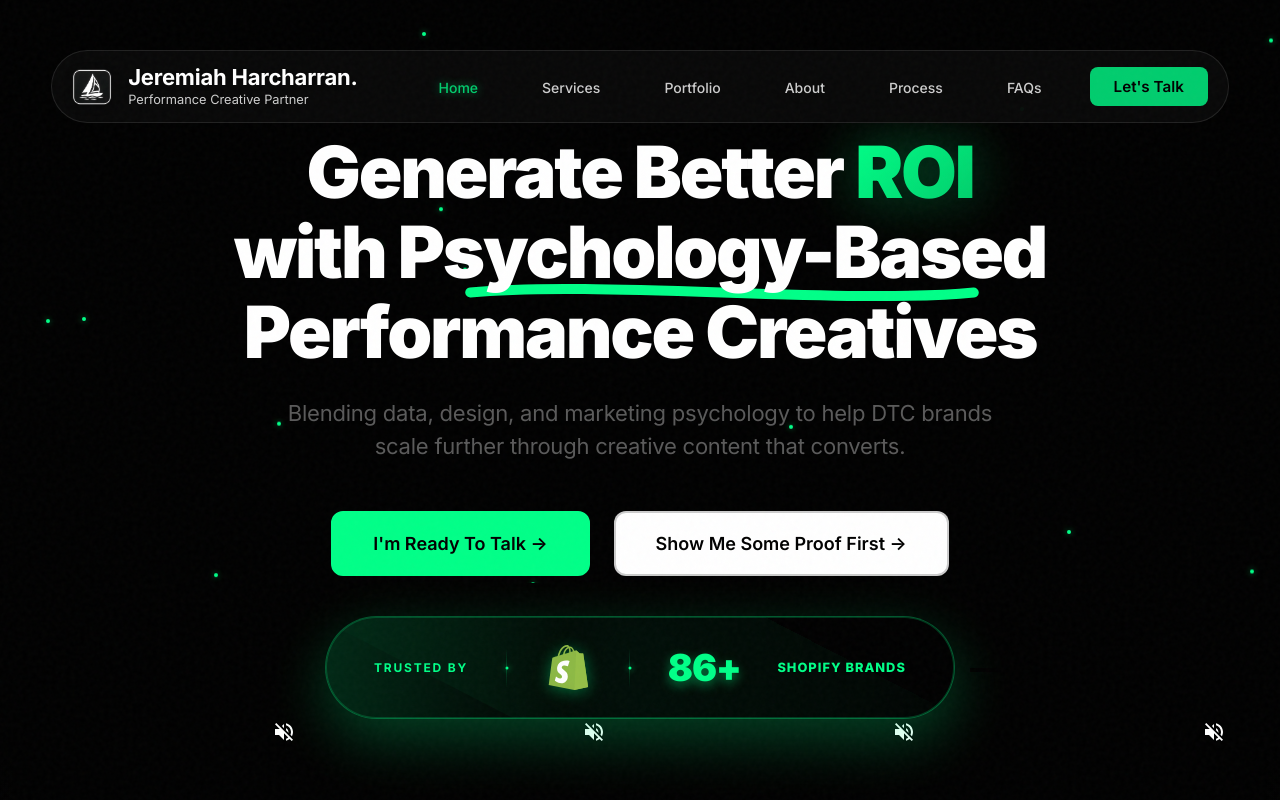
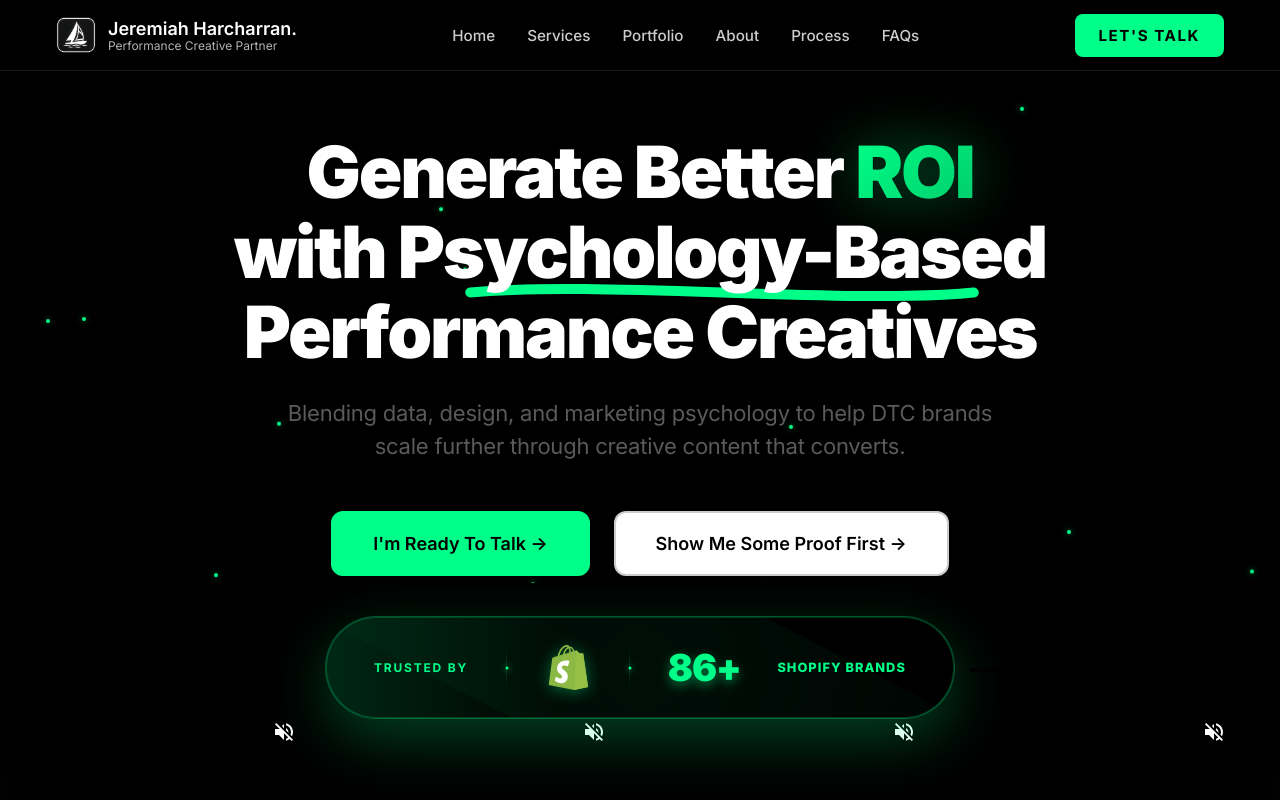
Before and after one commit to Mo-Ibra/jeremiah-portfolio, a Next.js app: page / in a window 1280 px wide. Shown: the top 800 px of the page. Built offline with nearby package versions, Linux system fonts and the light colour scheme.

Commit message:
Created a new navigation bar

```diff
--- a/app/globals.css
+++ b/app/globals.css
@@ -1,5 +1,6 @@
 @import url("https://fonts.googleapis.com/css2?family=Inter:wght@300;400;500;600;700;800;900&display=swap");
-@import "../styles/navbar.css";
+/* @import "../styles/navbar.css"; */
+@import "../styles/new-navbar.css";
 @import "../styles/hero.css";
 @import "../styles/video-reels.css";
 @import "../styles/about.css";
--- a/app/page.js
+++ b/app/page.js
@@ -14,7 +14,8 @@ import DTCComparison from "@/components/DTCComparison";
 import Faqs from "@/components/Faqs";
 import Contact from "@/components/Contact";
 import QuizModal from "@/components/QuizModal";
-import Navigation from "@/components/Navigation";
+// import Navigation from "@/components/Navigation";
+import NewNavigation from "@/components/NewNavigation";
 import Footer from "@/components/Footer";
 import { useEffect, useState } from "react";
 
@@ -46,9 +47,10 @@ export default function Home() {
   return (
     <>
       {/* <CustomCursor /> */}
-      <NoiseOverlay />
-      <Preload />
-      <Navigation />
+      {/* <NoiseOverlay /> */}
+      {/* <Preload /> */}
+      {/* <Navigation /> */}
+      <NewNavigation />
       <Hero />
       <VideoReels />
       {/* <Services /> */}
--- /dev/null
+++ b/components/NewNavigation.js
@@ -0,0 +1,131 @@
+"use client";
+
+import { useState } from "react";
+import Link from "next/link";
+import Image from "next/image";
+
+export default function NewNavigation() {
+  const [isMenuOpen, setIsMenuOpen] = useState(false);
+
+  const toggleMenu = () => {
+    setIsMenuOpen(!isMenuOpen);
+  };
+
+  return (
+    <nav className="navbar">
+      <div className="navbar-container">
+        {/* Logo Section */}
+        <div className="navbar-brand">
+          <div className="brand-icon">
+            <Image
+              src={"/images/logo.png"}
+              alt="Logo"
+              width={50}
+              height={50}
+              className="brand-logo"
+            />
+          </div>
+          <div className="brand-text">
+            <h1 className="brand-name">Jeremiah Harcharran.</h1>
+            <p className="brand-tagline">Performance Creative Partner</p>
+          </div>
+        </div>
+
+        {/* Desktop Navigation */}
+        <div className="navbar-menu">
+          <Link href="#hero" className="nav-link">
+            Home
+          </Link>
+          <Link href="#services" className="nav-link">
+            Services
+          </Link>
+          <Link href="#portfolio" className="nav-link">
+            Portfolio
+          </Link>
+          <Link href="#about" className="nav-link">
+            About
+          </Link>
+          <Link href="#principles" className="nav-link">
+            Process
+          </Link>
+          <Link href="#faqs" className="nav-link">
+            FAQs
+          </Link>
+        </div>
+
+        {/* CTA Button */}
+        <div className="navbar-cta">
+          <Link href="#contact" className="cta-button">
+            Let's Talk
+          </Link>
+        </div>
+
+        {/* Mobile Menu Button */}
+        <button
+          className="mobile-menu-button"
+          onClick={toggleMenu}
+          aria-label="Toggle menu"
+        >
+          <span className={`hamburger-line ${isMenuOpen ? "open" : ""}`}></span>
+          <span className={`hamburger-line ${isMenuOpen ? "open" : ""}`}></span>
+          <span className={`hamburger-line ${isMenuOpen ? "open" : ""}`}></span>
+        </button>
+      </div>
+
+      {/* Mobile Menu */}
+      <div className={`mobile-menu ${isMenuOpen ? "open" : ""}`}>
+        <div className="mobile-menu-content">
+          <Link
+            href="#hero"
+            className="mobile-nav-link"
+            onClick={() => setIsMenuOpen(false)}
+          >
+            Home
+          </Link>
+          <Link
+            href="#services"
+            className="mobile-nav-link"
+            onClick={() => setIsMenuOpen(false)}
+          >
+            Services
+          </Link>
+          <Link
+            href="#portfolio"
+            className="mobile-nav-link"
+            onClick={() => setIsMenuOpen(false)}
+          >
+            Portfolio
+          </Link>
+          <Link
+            href="#about"
+            className="mobile-nav-link"
+            onClick={() => setIsMenuOpen(false)}
+          >
+            About
+          </Link>
+          <Link
+            href="/process"
+            className="mobile-nav-link"
+            onClick={() => setIsMenuOpen(false)}
+          >
+            Process
+          </Link>
+          <Link
+            href="#faqs"
+            className="mobile-nav-link"
+            onClick={() => setIsMenuOpen(false)}
+          >
+            FAQs
+          </Link>
+          {/* <Link
+            href="#contact"
+            className="mobile-cta-button"
+            onClick={() => setIsMenuOpen(false)}
+          >
+            Let's Talk
+          </Link> */}
+        </div>
+      </div>
+    </nav>
+  );
+}
--- /dev/null
+++ b/styles/new-navbar.css
@@ -0,0 +1,266 @@
+.navbar {
+  position: fixed;
+  top: 0;
+  left: 0;
+  right: 0;
+  z-index: 1000;
+  background-color: var(--primary-black);
+  border-bottom: 1px solid rgba(255, 255, 255, 0.1);
+  backdrop-filter: blur(10px);
+  transition: all 0.3s ease;
+}
+
+.navbar-container {
+  max-width: 1200px;
+  margin: 0 auto;
+  padding: 0 1rem;
+  display: flex;
+  align-items: center;
+  justify-content: space-between;
+  height: 70px;
+}
+
+/* Brand Section */
+.navbar-brand {
+  display: flex;
+  align-items: center;
+  gap: 0.75rem;
+  color: white;
+}
+
+.navbar .brand-icon img {
+  width: clamp(32px, 5vw, 40px);
+  height: clamp(32px, 5vw, 40px);
+  display: flex;
+  align-items: center;
+  justify-content: center;
+  color: white;
+}
+
+.navbar .brand-text {
+  display: flex;
+  flex-direction: column;
+}
+
+.navbar .brand-name {
+  font-size: 1.125rem;
+  font-weight: 600;
+  margin: 0;
+  line-height: 1.2;
+  color: white;
+}
+
+.brand-tagline {
+  font-size: 0.75rem;
+  color: rgba(255, 255, 255, 0.7);
+  margin: 0;
+  line-height: 1;
+}
+
+/* Desktop Navigation */
+.navbar-menu {
+  display: flex;
+  align-items: center;
+  gap: 2rem;
+}
+
+.nav-link {
+  color: rgba(255, 255, 255, 0.8);
+  text-decoration: none;
+  font-size: 0.95rem;
+  font-weight: 500;
+  transition: all 0.3s ease;
+  position: relative;
+}
+
+.nav-link:hover {
+  color: white;
+  transform: translateY(-1px);
+}
+
+.nav-link::after {
+  content: "";
+  position: absolute;
+  bottom: -4px;
+  left: 0;
+  width: 0;
+  height: 2px;
+  background-color: var(--accent-green);
+  transition: width 0.3s ease;
+}
+
+.nav-link:hover::after {
+  width: 100%;
+}
+
+/* CTA Button */
+.navbar .navbar-cta {
+  display: flex;
+}
+
+.navbar .cta-button {
+  background-color: var(--accent-green);
+  color: var(--primary-black);
+  padding: 0.75rem 1.5rem;
+  border-radius: 8px;
+  text-decoration: none;
+  font-weight: 600;
+  font-size: 0.95rem;
+  transition: all 0.3s ease;
+  border: none;
+  font-weight: bold;
+}
+
+/* Mobile Menu Button */
+.mobile-menu-button {
+  display: none;
+  flex-direction: column;
+  justify-content: center;
+  align-items: center;
+  width: 30px;
+  height: 30px;
+  background: none;
+  border: none;
+  cursor: pointer;
+  padding: 0;
+}
+
+.hamburger-line {
+  width: 20px;
+  height: 2px;
+  background-color:var(--primary-white);
+  margin: 2px 0;
+  transition: all 0.3s ease;
+  transform-origin: center;
+}
+
+.hamburger-line.open:nth-child(1) {
+  transform: rotate(45deg) translate(4px, 4px);
+}
+
+.hamburger-line.open:nth-child(2) {
+  opacity: 0;
+}
+
+.hamburger-line.open:nth-child(3) {
+  transform: rotate(-45deg) translate(4px, -4px);
+}
+
+/* Mobile Menu */
+.mobile-menu {
+  position: absolute;
+  top: 100%;
+  left: 0;
+  right: 0;
+  background-color: var(--primary-black);
+  border-top: 1px solid rgba(255, 255, 255, 0.1);
+  transform: translateY(-100%);
+  opacity: 0;
+  visibility: hidden;
+  transition: all 0.3s ease;
+}
+
+.mobile-menu.open {
+  transform: translateY(0);
+  opacity: 1;
+  visibility: visible;
+}
+
+.mobile-menu-content {
+  padding: 1.5rem;
+  display: flex;
+  flex-direction: column;
+  gap: 0.7rem;
+  border: 1px solid #252525;
+}
+
+.mobile-nav-link {
+  color: rgba(255, 255, 255, 0.8);
+  text-decoration: none;
+  font-size: 1.1rem;
+  font-weight: 500;
+  padding: 0.75rem 0;
+  border-bottom: 1px solid rgba(255, 255, 255, 0.1);
+  transition: all 0.3s ease;
+}
+
+.mobile-nav-link:hover {
+  color: white;
+  padding-left: 0.5rem;
+}
+
+/* Remove border-bottom from last one */
+.mobile-nav-link:last-child {
+  border-bottom: none;
+}
+
+.mobile-cta-button {
+  background-color: var(--accent-green);
+  color: var(--primary-black);
+  padding: 1rem;
+  border-radius: 8px;
+  text-decoration: none;
+  font-weight: 600;
+  text-align: center;
+  margin-top: 1rem;
+  transition: all 0.3s ease;
+}
+
+.mobile-cta-button:hover {
+  background-color: #059669;
+  transform: translateY(-1px);
+}
+
+@media (max-width: 1024px) {
+  .navbar .brand-name {
+    font-size: 1rem;
+    font-weight: 600;
+    line-height: 1.2;
+  }
+
+  .navbar .navbar-cta .cta-button {
+    padding: 0.7rem 1.2rem;
+    font-size: 12px;
+  }
+}
+
+/* Responsive Design */
+@media (max-width: 768px) {
+  .navbar .navbar-menu {
+    display: none;
+  }
+
+  .navbar .navbar-cta {
+    margin-left: auto;
+  }
+
+  .navbar .navbar-cta .cta-button {
+    padding: 0.5rem 1rem;
+    font-size: 12px;
+  }
+
+  .mobile-menu-button {
+    display: flex;
+  }
+
+  .navbar .brand-name {
+    font-size: 1rem;
+  }
+
+  .navbar .brand-tagline {
+    font-size: 0.7rem;
+  }
+
+  .navbar .navbar-container {
+    padding: 0 1rem;
+  }
+}
+
+@media (max-width: 480px) {
+  .navbar .brand-text {
+    display: none;
+  }
+  .navbar .navbar-container {
+    padding: 0 0.75rem;
+  }
+}
```
Also changed, not shown: 1 other file (tests, documents, lock files or other folders).
